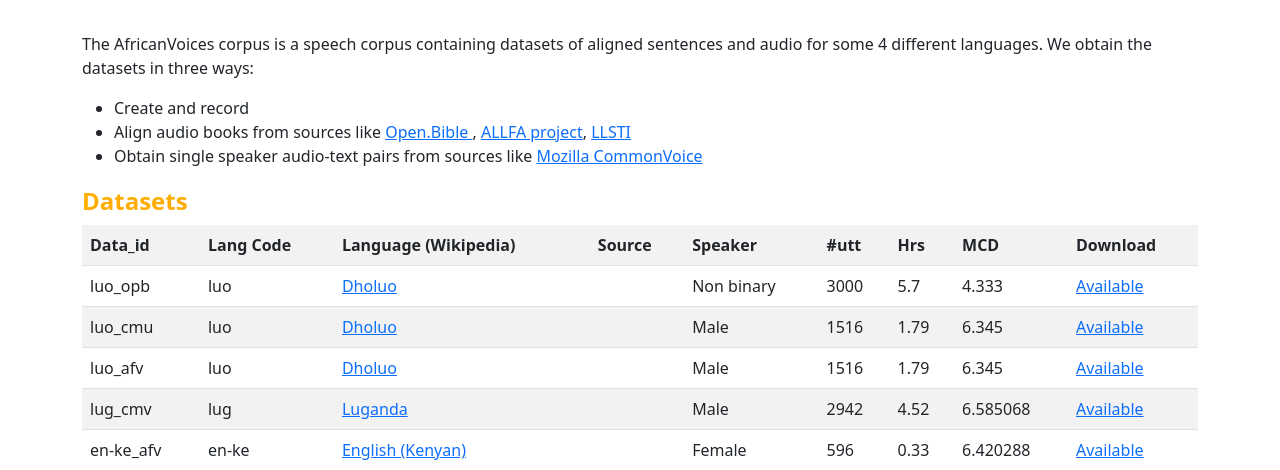
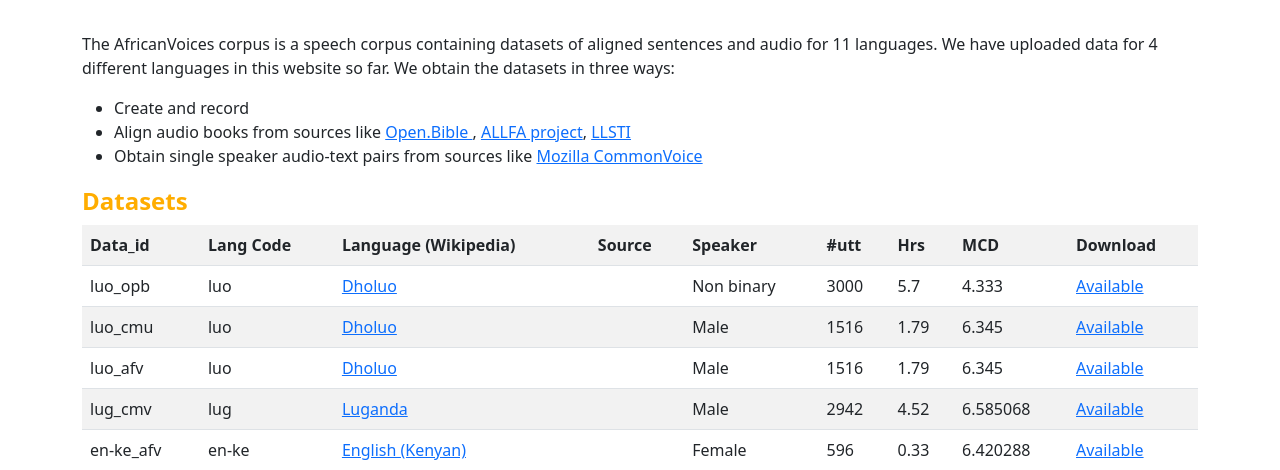
Before and after one commit to Pogayo/african-voices-web, a Django app: page /datasets in a window 1280 px wide. Shown: the part 69-539 px from the top of the page. Run offline with Django 4.2, Linux system fonts and the light colour scheme; data comes from the database, SQL or seed files in the repository; data that the repository does not hold is empty; some libraries are stand-ins or nearby versions.

Commit message:
make nullable fields and reword datasets

```diff
--- a/app/models/dataset.py
+++ b/app/models/dataset.py
@@ -16,8 +16,8 @@ class Dataset(models.Model):
     speaker_gender = models.CharField(choices=Gender.choices, max_length=100, blank=True)
     pass0_utt = models.FloatField(max_length=100,  blank=True)
     pass0_mcd = models.FloatField(max_length=100, blank=True)
-    pass1_utt = models.IntegerField(default=0)  # display
-    pass1_mcd = models.FloatField(default=0)  # display
+    pass1_utt = models.IntegerField(default=0, blank=True)  # display
+    pass1_mcd = models.FloatField(default=0, blank=True)  # display
     duration = models.FloatField(default=0)
     data_location = models.CharField(max_length=256, blank=True)
     created_at = models.DateTimeField(auto_now_add=True)
--- a/app/templates/app/datasets.html
+++ b/app/templates/app/datasets.html
@@ -3,7 +3,8 @@
 {% block content %}
     <div class="page-content">
         <p>The AfricanVoices corpus is a speech corpus containing datasets of aligned sentences and audio for
-            some {{ num_languages }} different languages. We obtain the datasets in three ways:
+            11 languages. We have uploaded data for {{ num_languages }} different languages in this website so far.
+            We obtain the datasets in three ways:
         <ul>
             <li>Create and record</li>
             <li> Align audio books from sources like <a href="https://open.bible/resources/"
```
